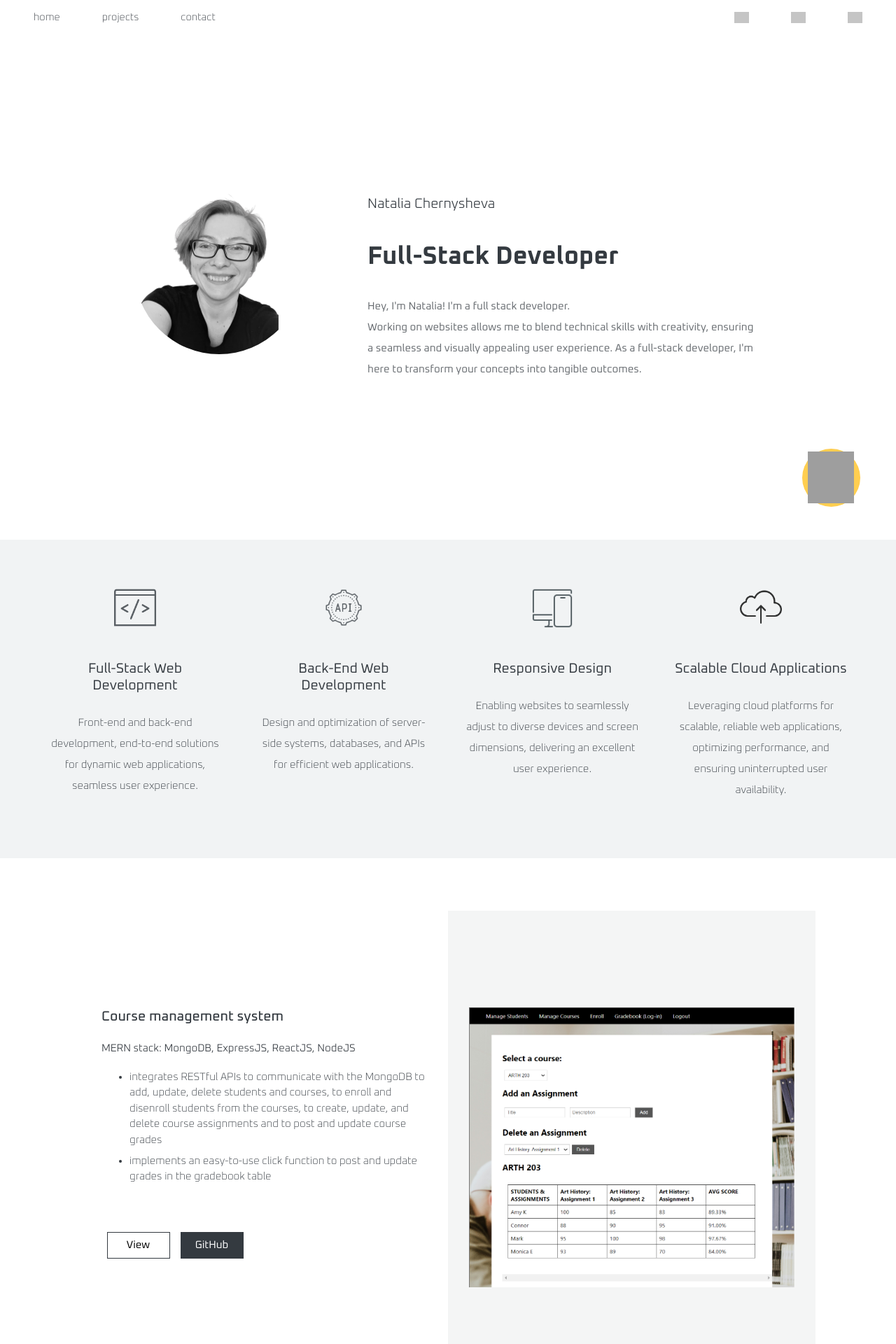
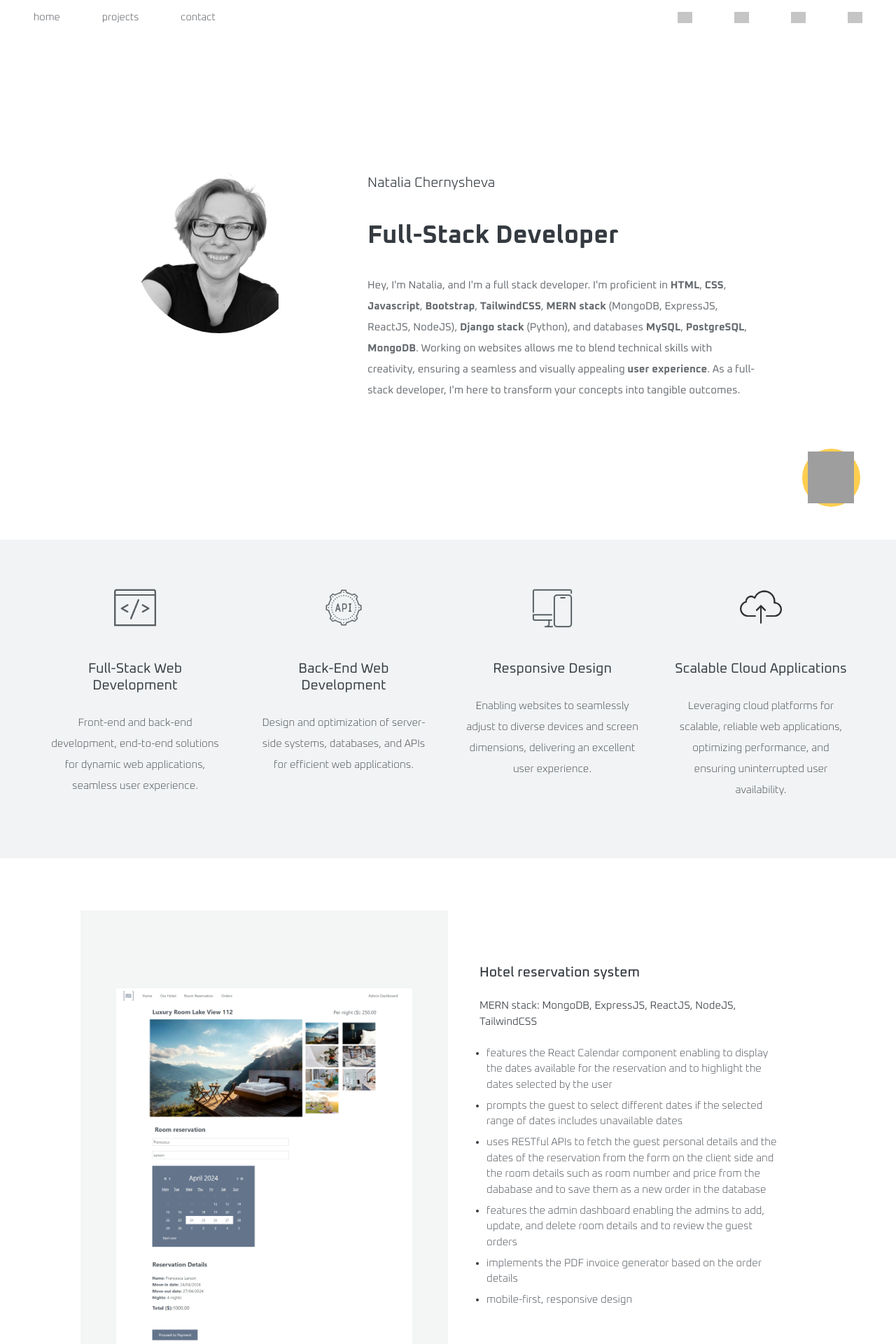
Before and after one commit to nchernys/portfolio, a PHP site: page / in a window 1280 px wide. Shown: the top 1920 px of the page at 70% size. Run offline with PHP 8.4, Linux system fonts and the light colour scheme; grey boxes are pictures that could not be loaded.

Commit message:
added CV

```diff
--- a/index.html
+++ b/index.html
@@ -30,20 +30,26 @@
             <li class="nav"><a href="#contact">contact</a></li>
         </ul>
         <ul class="nav-order nav_contacts">
-            <li class="nav-contact"><a href="mailto:natasha.e.chernysheva@gmail.com"><img class="large_screen"
+            <li class="nav-contact"><a href="mailto:chernysn@gmail.com"><img class="large_screen"
                         src="https://img.icons8.com/ios/100/000000/gmail-new.png" alt="gmail" /><img
                         class="small_screen" src="https://img.icons8.com/ios/100/ffffff/gmail-new.png"
                         alt="gmail" /></a></li>
-            <li class="nav-contact"><a href="mailto:136198764+chernysn@users.noreply.github.com"><img
-                        class="large_screen" src="https://img.icons8.com/ios-filled/100/000000/github.png"
-                        alt="github"><img class="small_screen"
-                        src="https://img.icons8.com/ios-filled/100/ffffff/github.png" alt="github"></a></li>
+            <li class="nav-contact"><a href="https://github.com/nchernys"><img class="large_screen"
+                        src="https://img.icons8.com/ios-filled/100/000000/github.png" alt="github"><img
+                        class="small_screen" src="https://img.icons8.com/ios-filled/100/ffffff/github.png"
+                        alt="github"></a></li>
             <li class="nav-contact"><a href="https://www.linkedin.com/in/natalia-chernysheva-a24a4a229/"><img
                         class="large_screen" src="https://img.icons8.com/ios-filled/100/000000/linkedin.png"
                         alt="linkedin" /> <img class="small_screen"
                         src="https://img.icons8.com/ios-filled/100/ffffff/linkedin.png" alt="linkedin" /> </a></li>
+            <li class="nav-contact"><a href="/files/Natalia_Chernysheva_CV.pdf"><img class="large_screen"
+                        src="https://img.icons8.com/external-tal-revivo-duo-tal-revivo/100/000000/external-preparing-a-concise-cv-for-new-job-opportunity-jobs-duo-tal-revivo.png"
+                        alt="CV" /> <img class="small_screen"
+                        src="https://img.icons8.com/external-tal-revivo-duo-tal-revivo/100/ffffff/external-preparing-a-concise-cv-for-new-job-opportunity-jobs-duo-tal-revivo.png"
+                        alt="CV" /> </a></li>
         </ul>
     </div>
+
 
     <div class="home" id="home">
         <div class="home_inner">
@@ -72,9 +78,15 @@
                     <span class="lang">Git</span>
                 </h3>
                 <div class="welcome_intro_blurb">
-                    <p>Hey, I'm Natalia! I'm a full stack developer. <br /> Working on websites allows me to blend
+                    <p>Hey, I'm Natalia, and I'm a full stack developer. I'm proficient in <strong>HTML</strong>,
+                        <strong>CSS</strong>, <strong>Javascript</strong>, <strong>Bootstrap</strong>,
+                        <strong>TailwindCSS</strong>, <strong>MERN stack</strong> (MongoDB, ExpressJS, ReactJS, NodeJS),
+                        <strong>Django stack</strong> (Python), and databases <strong>MySQL</strong>,
+                        <strong>PostgreSQL</strong>, <strong>MongoDB</strong>. Working on websites allows me to
+                        blend
                         technical
-                        skills with creativity, ensuring a seamless and visually appealing user experience. As a
+                        skills with creativity, ensuring a seamless and visually appealing <strong>user
+                            experience</strong>. As a
                         full-stack developer, I'm here to transform your concepts into tangible outcomes.
                     </p>
                 </div>
@@ -125,12 +137,47 @@
 
     <div class="projects_section" id="projects_section">
         <div class="wrapper">
+            <h1 class="project-title">Projects</h1>
+
+            <div class="row">
+                <div class='col img col-img v-col'>
+
+                    <img class="img_back" src="images/projects_page/room_reservation_page.jpg"
+                        alt="room reservation project">
+                </div>
+
+                <div class="col txt">
+                    <h2>Hotel reservation system</h2>
+                    <p>MERN stack: MongoDB, ExpressJS, ReactJS, NodeJS, TailwindCSS</p>
+                    <ul>
+                        <li>features the React Calendar component enabling to display the dates available for the
+                            reservation and to highlight the dates selected by the user</li>
+                        <li>prompts the guest to select different dates if the selected range of dates includes
+                            unavailable dates</li>
+                        <li>uses RESTful APIs to fetch the guest personal details and the dates of the reservation from
+                            the form
+                            on the client side and the room details such as room number and price from the dababase and
+                            to save them as a new order in the database</li>
+                        <li>features the admin dashboard enabling the admins to add, update, and delete room details and
+                            to review the guest orders</li>
+                        <li>implements the PDF invoice generator based on the order details</li>
+
+                        <li>mobile-first, responsive design</li>
+                    </ul>
+                    <div class="button-group-projects">
+                        <button class="yellow" style="width: 10em">Coming Soon</button>
+                        <button class="blue"
+                            onclick="location.href='https://github.com/nchernys/hotel-lake'">GitHub</button>
+                    </div>
+                </div>
+            </div>
 
             <div class="row order">
                 <div class="col txt">
                     <h2>Course management system </h2>
                     <p>MERN stack: MongoDB, ExpressJS, ReactJS, NodeJS </p>
                     <ul>
+                        <li>features user authentication system (signup, login, logout)</li>
                         <li>
                             integrates RESTful APIs to communicate with the MongoDB to add, update, delete
                             students and courses, to enroll and disenroll students from the courses, to create, update,
@@ -148,9 +195,10 @@
                             onclick="window.location.href='https://github.com/nchernys/school-dashboard-MERN'">GitHub</button>
                     </div>
                 </div>
-                <div class='col col-img v-col'>
+                <div class='col img col-img v-col'>
 
-                    <img class="img_back" src="images/projects_page/school-management.png" alt="">
+                    <img class="img_back" src="images/projects_page/school-management.png"
+                        alt="school management project">
 
                 </div>
             </div>
@@ -158,9 +206,9 @@
 
 
             <div class="row">
-                <div class='col col-img v-col'>
+                <div class='col img col-img v-col'>
 
-                    <img class="img_back" src="images/projects_page/twixtop-design.png" alt="">
+                    <img class="img_back" src="images/projects_page/twixtop-design.png" alt="design studio project">
                 </div>
 
                 <div class="col txt">
@@ -191,7 +239,7 @@
 
             <div class="row order">
                 <div class="col txt">
-                    <h2>Landing page featuring a menu and a shopping cart</h2>
+                    <h2>Landing page w/ a menu and a shopping cart</h2>
                     <p>HTML, CSS, Javascript</p>
                     <ul>
                         <li>utilizes JSON data to dynamically render the menu items based
@@ -209,12 +257,12 @@
                             onclick="window.location.href='https://github.com/nchernys/green-cafe'">GitHub</button>
                     </div>
                 </div>
-                <div class='col col-img v-col'>
-                    <img class="img_back" src="images/cafe-front-mobile.png" alt="">
+                <div class='col img col-img v-col'>
+                    <img class="img_back" src="images/cafe-front-mobile.png" alt="cafe landing page project">
                 </div>
             </div>
 
-
+            <!--
             <div class="row">
                 <div class='col col-img v-col'>
                     <img class="img_back" src="images/projects_page/calc_img.png" alt="">
@@ -259,16 +307,15 @@
                     <img class="img_back" src="images/projects_page/todo.png" alt="">
 
                 </div>
-
             </div>
-
+-->
             <div class="row">
-                <div class='h-col col col-img'>
-                    <img class="img_back" src="images/projects_page/ecommerce.png" alt="">
+                <div class='h-col col img col-img'>
+                    <img class="img_back" src="images/projects_page/ecommerce.png" alt="online marketplace project">
                 </div>
 
                 <div class="col txt">
-                    <h2>Online store </h2>
+                    <h2>Online marketplace </h2>
                     <p>Django, Python, Bootstrap, SQlite (or PostgreSQL)</p>
                     <ul>
                         <li>implements signup, login and logout authentication to personalize user carts</li>
@@ -301,10 +348,9 @@
                         <li>features a textarea field enabling users to add comments to links for easier content search
                         </li>
                         <li>enables users to add new tags via input field of type "text"</li>
-                        <li>stores tags in Local Storage, enabling the creation of reusable tags and optimzing the way
-                            to
-                            add previously used tags to links</li>
-                        <li>enhances link search functionality by enabling users to click on a tag for filtering</li>
+                        <li>optimizes tagging with reusable tags automatically storing tags in the Local Storage</li>
+                        <li>enhances link search functionality by enabling users to click on a tag for filtering links
+                        </li>
                     </ul>
                     <div class="button-group-projects">
                         <button class="yellow"
@@ -315,8 +361,8 @@
                             GitHub</button>
                     </div>
                 </div>
-                <div class='h-col col col-img'>
-                    <img class="img_back" src="images/projects_page/mozilla_addon.png" alt="">
+                <div class='h-col col img col-img'>
+                    <img class="img_back" src="images/projects_page/mozilla_addon.png" alt="mozilla extension project">
                 </div>
 
             </div>
--- a/style_all_projects.css
+++ b/style_all_projects.css
@@ -1,3 +1,7 @@
+.project-title {
+  margin-bottom: 1em;
+  font-size: 2.4em;
+}
 .button-group-projects {
   display: flex;
   justify-content: center;
@@ -8,7 +12,7 @@ button {
   width: 6em;
   height: 2.5em;
   font-size: 0.9em;
-  margin: 1.4em 0.5em 1em 0;
+  margin: 1.4em 0.5em 2em 0;
   border: none;
 }
 
@@ -64,7 +68,7 @@ button.blue {
 
 .row .txt {
   text-align: center;
-  padding: 0em 2em;
+  box-sizing: border-box;
 }
 
 .row .txt h2 {
@@ -95,7 +99,7 @@ button.blue {
 .col {
   width: 100%;
   flex: 1;
-  padding: 1em;
+  padding: 8em 1.5em;
   display: flex;
   flex-direction: column;
   align-items: center;
@@ -115,7 +119,7 @@ button.blue {
 .col button {
   padding: 0.5em 1em;
   font-size: 1.2em;
-  margin: 3em 0.5em;
+  margin: 3em 0.5em 1em;
 }
 
 .img_back {
@@ -125,10 +129,13 @@ button.blue {
 }
 
 .col-img {
-  background: white;
+  background-color: rgba(54, 59, 64, 0.05);
 }
 
 @media screen and (min-width: 600px) {
+  .project-title {
+    display: none;
+  }
   .projects_section {
     padding: 5em 0;
     max-height: auto;
@@ -144,23 +151,26 @@ button.blue {
 
   .row {
     display: flex;
-    height: 45em;
+    min-height: 50em;
     flex-direction: row;
     justify-content: center;
     align-items: stretch;
   }
 
-  .col {
-    width: 50%;
-    flex: 1;
-  }
-
-  .v-col {
-    padding: auto 1em;
+  .row .txt {
+    text-align: left;
+    align-items: flex-start;
+    justify-content: center;
   }
 
   .h-col {
-    padding: auto 1em;
+    padding: auto auto;
+  }
+
+  .col {
+    width: 50%;
+    padding: 3em;
+    flex: 1;
   }
 
   .row .txt ul li {
@@ -177,13 +187,6 @@ button.blue {
     order: 0;
   }
 
-  .row .txt {
-    text-align: left;
-    align-items: flex-start;
-    justify-content: center;
-    padding: 2em;
-  }
-
   .col-img {
     background-color: rgba(54, 59, 64, 0.05);
   }
@@ -193,9 +196,21 @@ button.blue {
     height: 100%;
     object-fit: contain;
   }
+
+  .v-col img {
+    height: 80%;
+  }
 }
 
 @media screen and (min-width: 1000px) {
+  .project-title {
+    display: none;
+  }
+
+  .row {
+    height: 50em;
+  }
+
   .row .txt h2 {
     font-size: 1.3em;
     font-weight: 500;
@@ -206,13 +221,12 @@ button.blue {
     margin: 0;
     font-size: 1em;
     font-weight: 300;
-    line-height: 1em;
   }
 
   .row .txt ul li {
     font-size: 1em;
     font-weight: 200;
-    margin: 0.5em 0;
+    margin: 0.5em 0 0 -2em;
   }
   .col button {
     font-size: 1em;
--- a/style_index_welcome.css
+++ b/style_index_welcome.css
@@ -14,6 +14,10 @@
   display: flex;
   flex-direction: column;
   box-sizing: border-box;
+}
+
+.home_inner div:nth-child(2) {
+  order: 2;
 }
 
 .welcome_intro_text {
@@ -40,10 +44,11 @@
 .photo {
   overflow: hidden;
   border-radius: 50%;
-  width: 60%;
-  --width: 60%;
+  width: 50%;
+  --width: 50%;
   padding-bottom: var(--width);
   position: relative;
+  margin-bottom: 2.5em;
 }
 
 .photo img {
```
Also changed, not shown: images/projects_page/room_reservation_page.jpg (added), images/projects_page/school-management-img.jpg (added), 1 other file.
